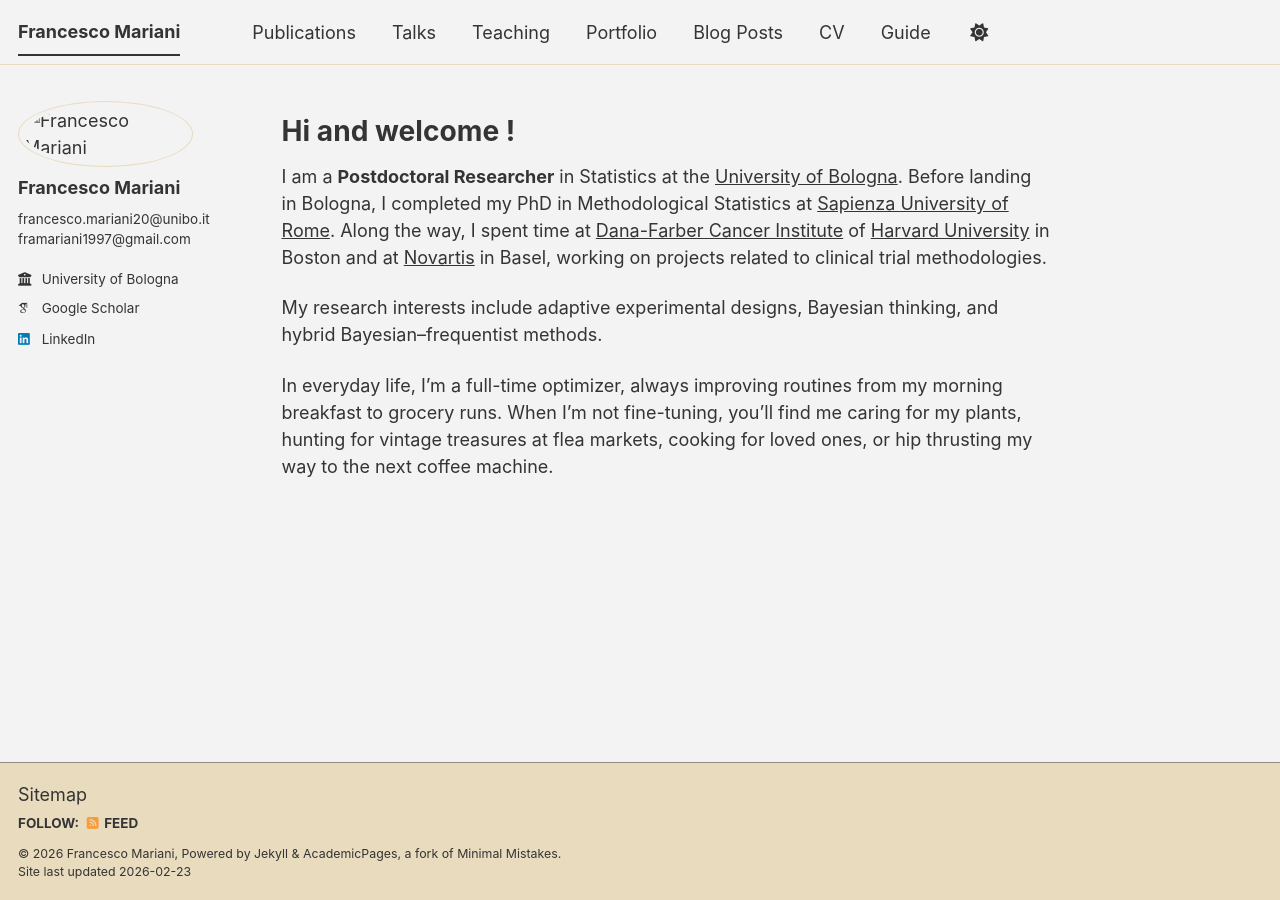
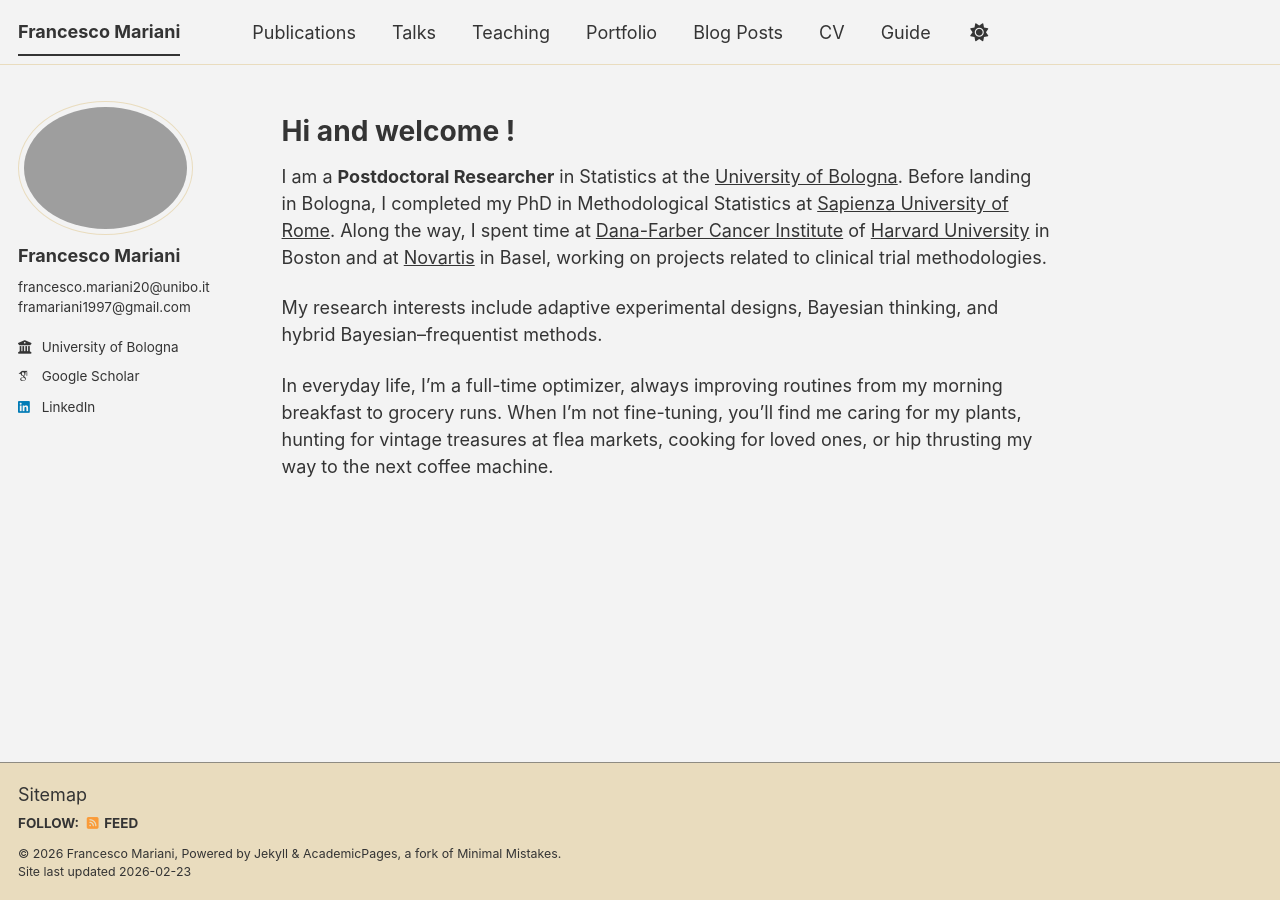
Before and after one commit to framar1997/framar1997.github.io, a Jekyll site: the page built from _pages/about.md, in a window 1280 px wide. Built offline with Jekyll 4.4.1, drawn with Linux system fonts in a browser that asks for light colours; some web fonts are replaced; a script bundle is joined from its source files by our own code; library files that are not in the unit come from our copies.

Commit message:
Update _config.yml

```diff
--- a/_config.yml
+++ b/_config.yml
@@ -23,7 +23,7 @@ repository               : "academicpages/academicpages.github.io"
 #               Additional customization can be done by editing /_includes/author-profile.html
 author:
   # Biographic information
-  avatar           : "images/profileNEW.png"
+  avatar           : "profileNEW"
   name             : "Francesco Mariani"
   pronouns         : # example: "she/her"
   bio              : "francesco.mariani20@unibo.it  framariani1997@gmail.com"
```
